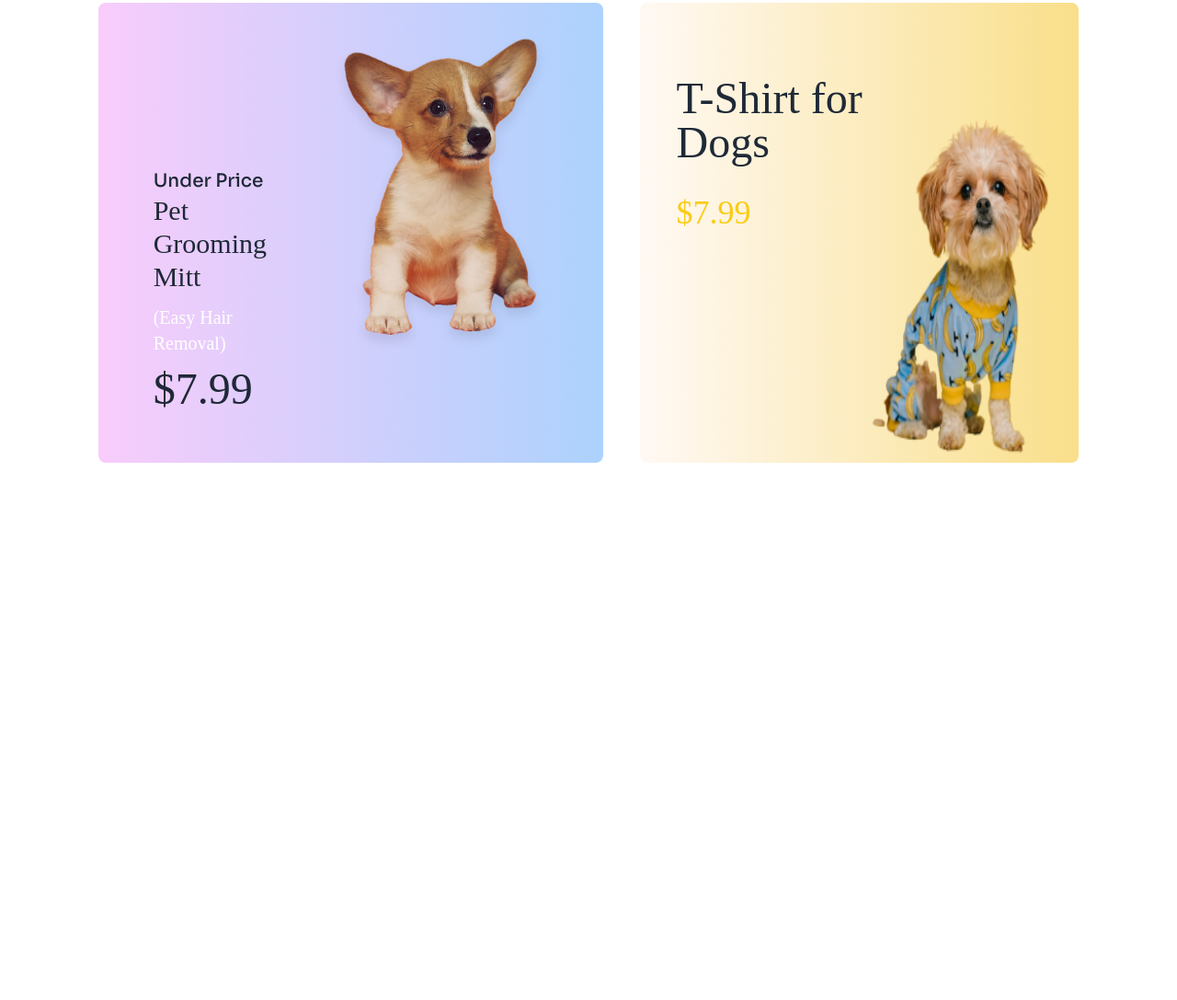
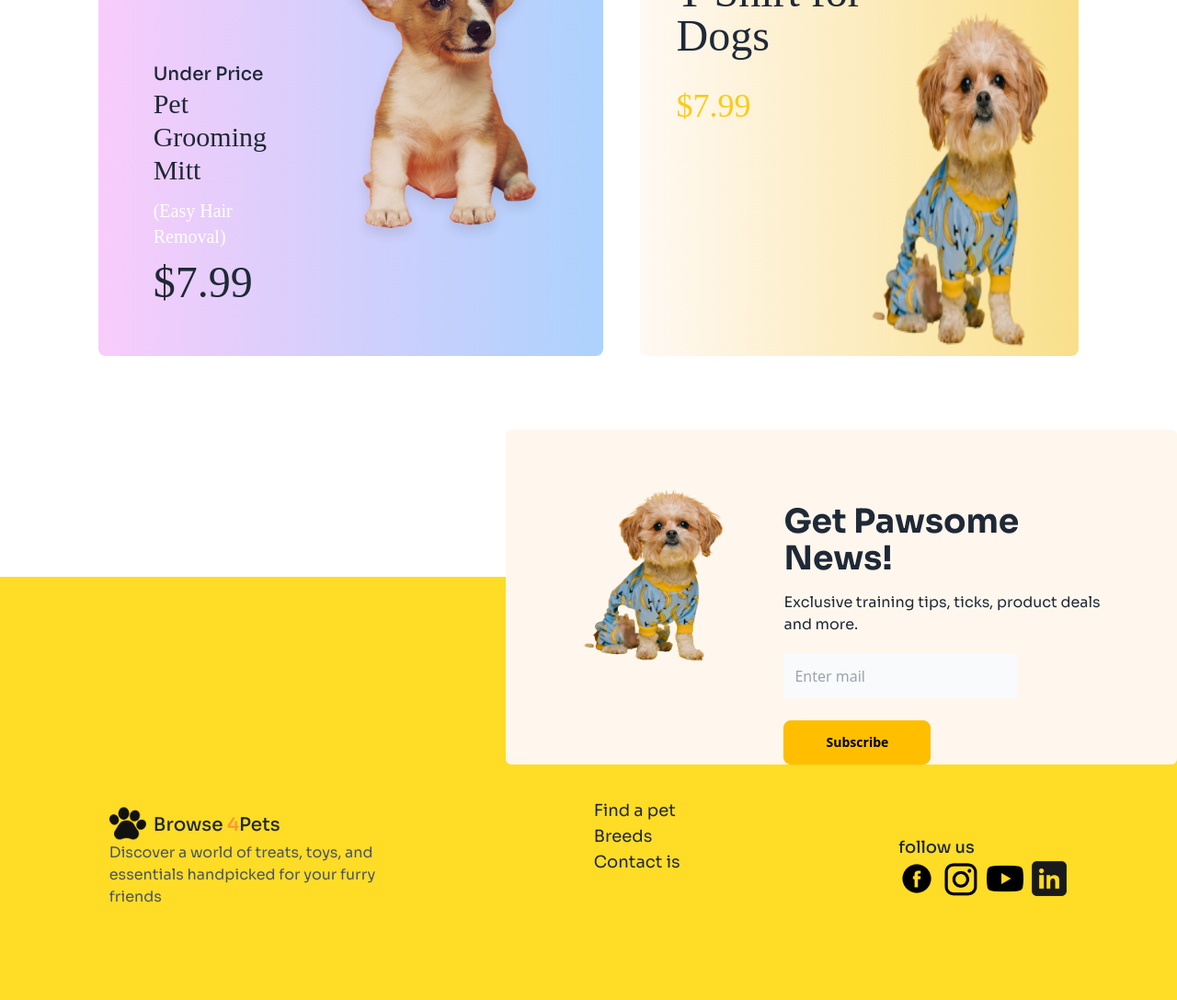
Before and after one commit to NahidSarkar7/My-assignment-3, a plain HTML site: page index.html in a window 1280 px wide. Shown: the part 1914-3001 px from the top of the page at 92% size. Before the commit the page ends 2497 px from the top, so only its background shows below. Drawn offline with nearby package versions, Linux system fonts and the light colour scheme; a web font is replaced by a local one.

Commit message:
added last section

```diff
--- a/index.html
+++ b/index.html
@@ -505,9 +505,9 @@
 
 
 
-    <div class="w-10/12 my-20 mx-auto ">
+    <div class="w-10/12 my-1 mx-auto ">
 
-      <h1 class="font-adlam font-medium mb-10 text-2xl">
+      <h1 class="font-adlam font-medium  text-2xl">
         Everyday low Price
       </h1>
 
@@ -572,12 +572,126 @@
 
 
 
+    <!-- footer -->
+
+    <div class="lg:relative max-sm:w-11/12 max-sm:mx-auto">
 
 
-    <footer>
+      <section class="z-10 -mb-20 max-sm:ml-5 lg:ml-[550px] absolute -mt-40 lg:mx-auto ">
+
+        <div class="lg:flex max-sm:p-4  max-sm:w-11/12 w-12/12 bg-orange-50 rounded-md pr-20">
+
+          <div class="ml-20 mb-10">
+            <img src="images/cute-pet-small.png" alt="">
+          </div>
+
+          <div class="lg:ml-10 lg:mt-20">
+            <h1 class="font-sora text-4xl font-bold mb-4">
+              Get Pawsome News!
+            </h1>
+
+            <p class="font-sora mb-5">
+              Exclusive training tips, ticks, product deals and more.
+            </p>
+            <input class="bg-gray-50 p-3 :w-96" placeholder="Enter mail" type="text"> <br> <br>
+
+            <a class="btn w-40 btn-warning ">Subscribe</a>
+          </div>
 
 
-    </footer>
+        </div>
+
+      </section>
+
+
+
+      <footer class=" bg-[#FFDC26] mt-60  relative pb-20 max-sm:pt-[600px] lg:pt-60 max-sm:pl-10 lg:flex justify-around ">
+
+
+
+
+
+        <div class="flex mb-5">
+
+
+
+
+          <div class="flex-col">
+
+
+
+            <div class="font-medium font-sora text-xl mt-2 flex">
+              <img class="w-10" src="images/logo-footer.png" alt="">
+
+              <div class="font-medium font-sora text-xl mt-2 ml-2" >
+
+                Browse <span class="text-orange-400">4</span>Pets
+
+              </div>
+
+
+
+
+            </div>
+
+            <div>
+              <p class="font-sora text-gray-600">
+                Discover a world of treats, toys, and <br>
+                 essentials handpicked for your furry <br>friends
+              </p>
+            </div>
+
+
+          </div>
+
+
+        </div>
+
+
+
+
+        <div>
+          <h3 class="font-sora text-lg">
+            Find a pet
+          </h3>
+
+          <h3 class="font-sora text-lg">
+            Breeds
+          </h3>
+
+          <h3 class="font-sora text-lg">
+            Contact is
+          </h3>
+        </div>
+
+  <div >
+
+
+    <div class="mt-10">
+      <h2 class="font-sora font-medium text-lg">follow us</h2>
+    </div>
+
+
+    <div class="flex gap-2">
+
+      <img class="w-10" src="images/facebook.png" alt="">
+      <img  class="w-10" src="images/insta.png" alt="">
+      <img  class="w-10" src="images/youtube.png" alt="">
+      <img class="w-10" src="images/linkdin.png" alt="">
+    </div>
+
+
+  </div>
+
+
+      </footer>
+
+
+    </div>
+
+
+
+
 
 </body>
 </html>
```
Also changed, not shown: images/facebook.png (added), images/insta.png (added), images/linkdin.png (added), images/youtube.png (added).
